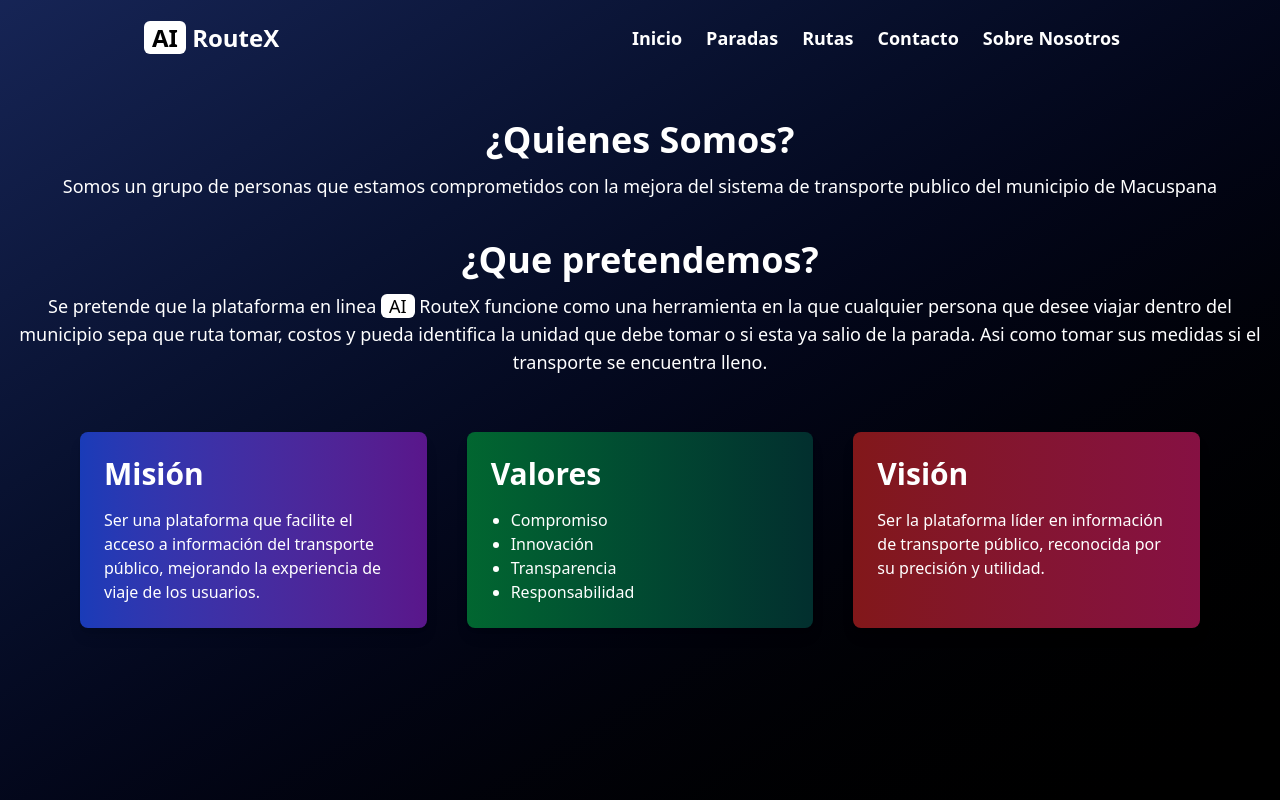
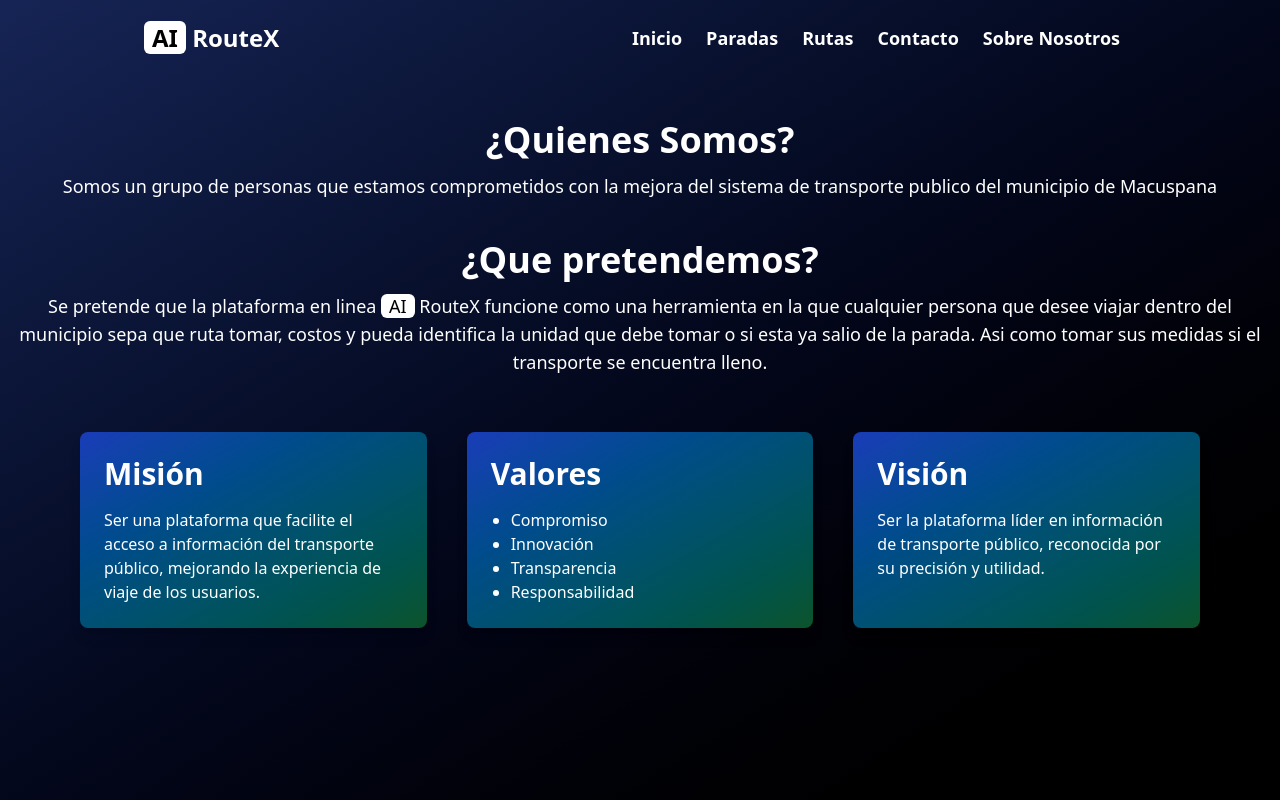
Before and after one commit to dualipin/AI-RouteX, a Vue app: page /about in a window 1280 px wide. Built offline with nearby package versions, Linux system fonts and the light colour scheme.

Commit message:
fix: update colors about

```diff
--- a/src/views/AboutView.vue
+++ b/src/views/AboutView.vue
@@ -19,14 +19,14 @@
       </p>
     </div>
     <div class="mx-20 mt-10 grid grid-cols-1 gap-10 md:grid-cols-3">
-      <div class="rounded-lg bg-gradient-to-r from-blue-800 to-purple-900 p-6 text-white shadow-lg">
+      <div class="rounded-lg bg-gradient-to-tl from-green-900 to-blue-800 p-6 text-white shadow-lg">
         <h3 class="mb-4 text-3xl font-semibold">Misión</h3>
         <p>
           Ser una plataforma que facilite el acceso a información del transporte público, mejorando
           la experiencia de viaje de los usuarios.
         </p>
       </div>
-      <div class="rounded-lg bg-gradient-to-r from-green-800 to-teal-950 p-6 text-white shadow-lg">
+      <div class="rounded-lg bg-gradient-to-tl from-green-900 to-blue-800 p-6 text-white shadow-lg">
         <h3 class="mb-4 text-3xl font-semibold">Valores</h3>
         <ul class="list-disc pl-5">
           <li>Compromiso</li>
@@ -35,7 +35,7 @@
           <li>Responsabilidad</li>
         </ul>
       </div>
-      <div class="rounded-lg bg-gradient-to-r from-red-900 to-pink-900 p-6 text-white shadow-lg">
+      <div class="rounded-lg bg-gradient-to-tl from-green-900 to-blue-800 p-6 text-white shadow-lg">
         <h3 class="mb-4 text-3xl font-semibold">Visión</h3>
         <p>
           Ser la plataforma líder en información de transporte público, reconocida por su precisión
```
Also changed, not shown: 1 other file (tests, documents, lock files or other folders).
